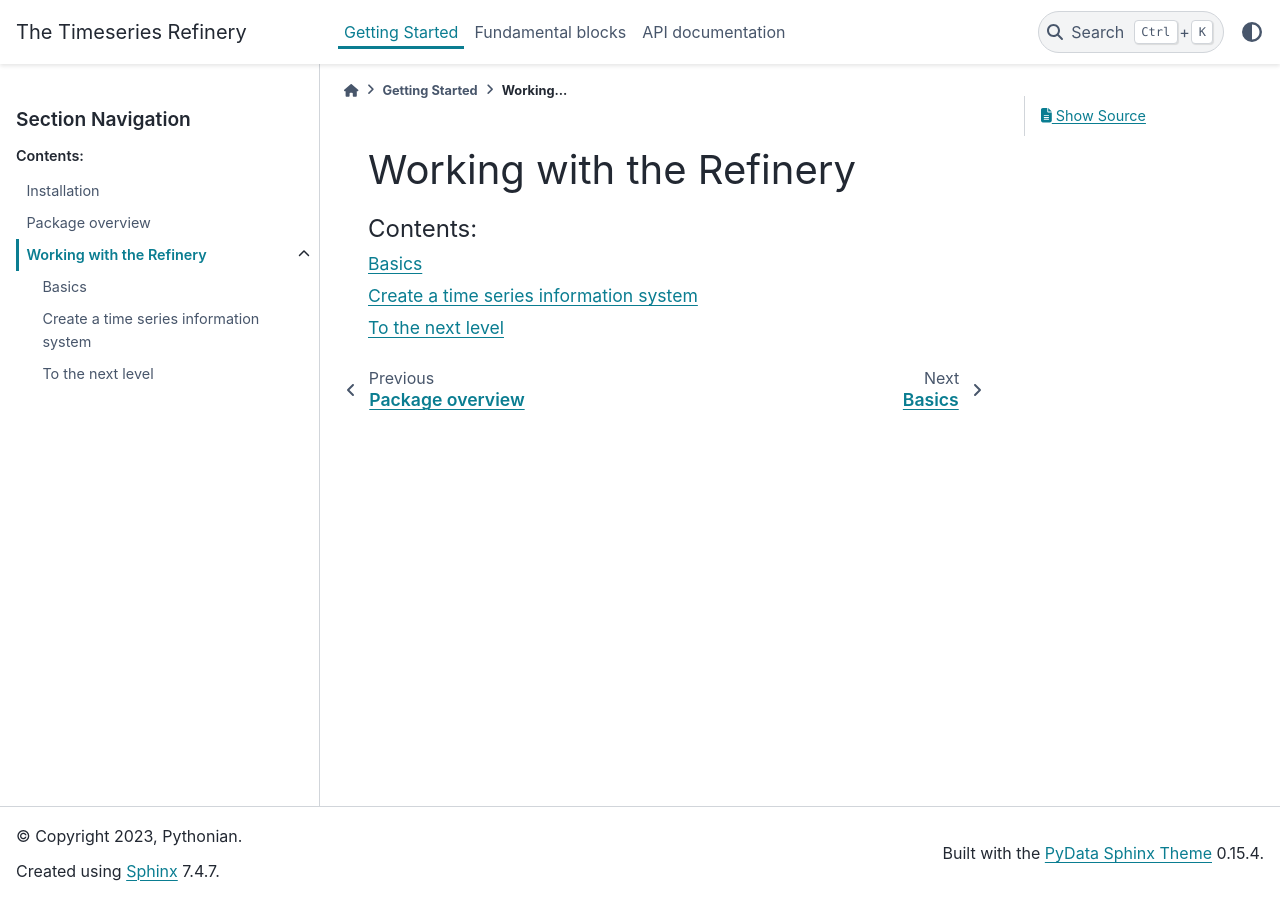
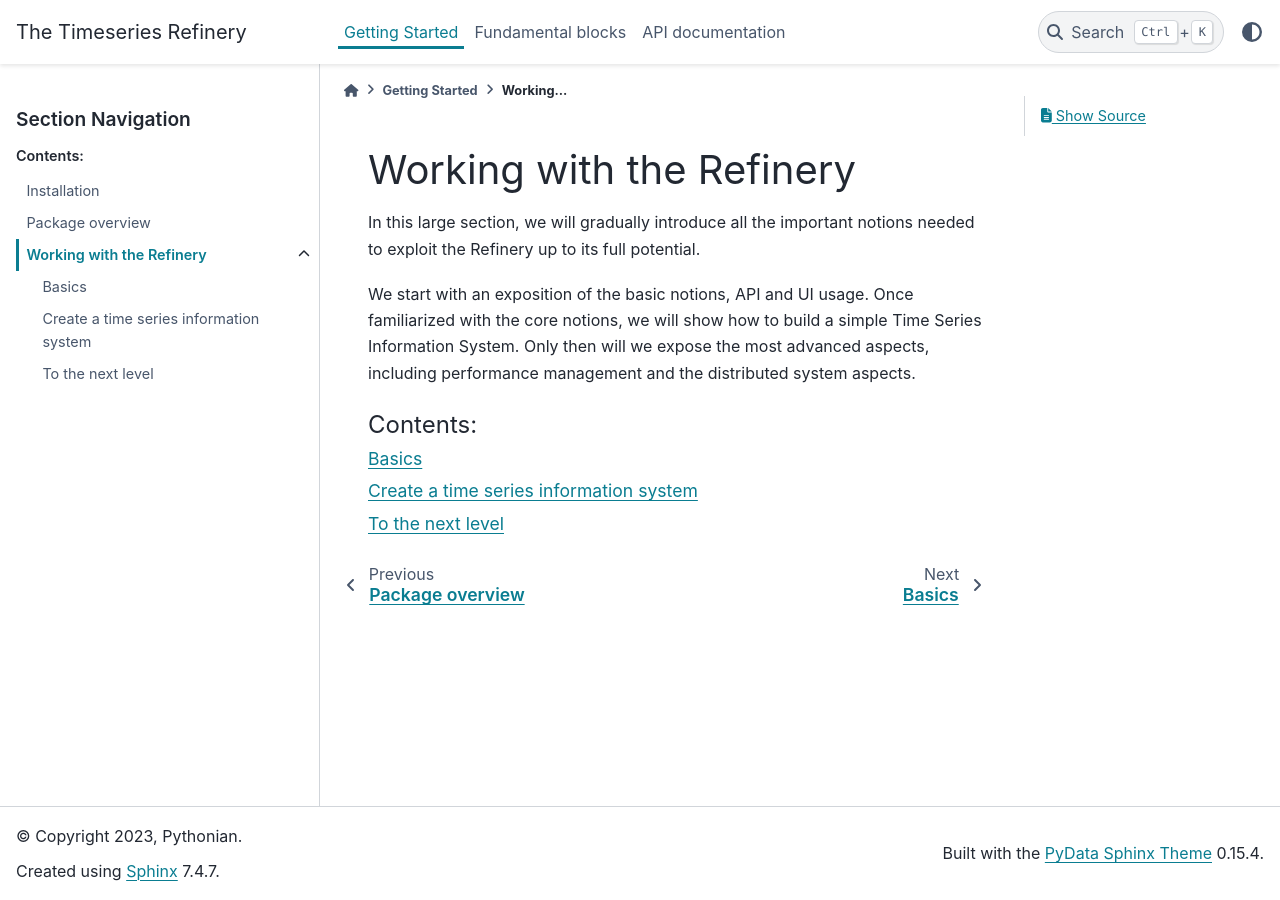
Before and after one commit to pythonianfr/tshistory_refinery, a Sphinx documentation site: the page built from docs/getting_started/tutorials/index.rst, in a window 1280 px wide. Built offline with Sphinx 7.4.7 and the PyData theme 0.15.4, drawn with Linux system fonts in a browser that asks for light colours.

Commit message:
docs/tutorials: have a header for the big chapters below
related to #28

```diff
--- a/docs/getting_started/tutorials/index.rst
+++ b/docs/getting_started/tutorials/index.rst
@@ -1,5 +1,14 @@
 Working with the Refinery
 =========================
+
+In this large section, we will gradually introduce all the important
+notions needed to exploit the Refinery up to its full potential.
+
+We start with an exposition of the basic notions, API and UI
+usage. Once familiarized with the core notions, we will show how to
+build a simple Time Series Information System. Only then will we
+expose the most advanced aspects, including performance management and
+the distributed system aspects.
 
 .. toctree::
    :maxdepth: 1
```
